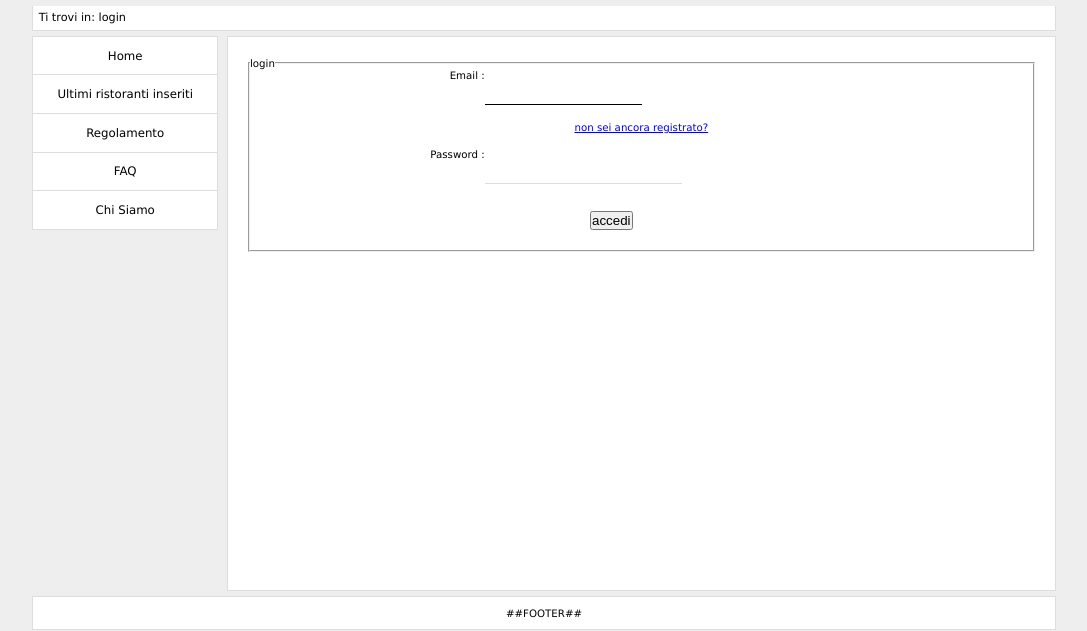
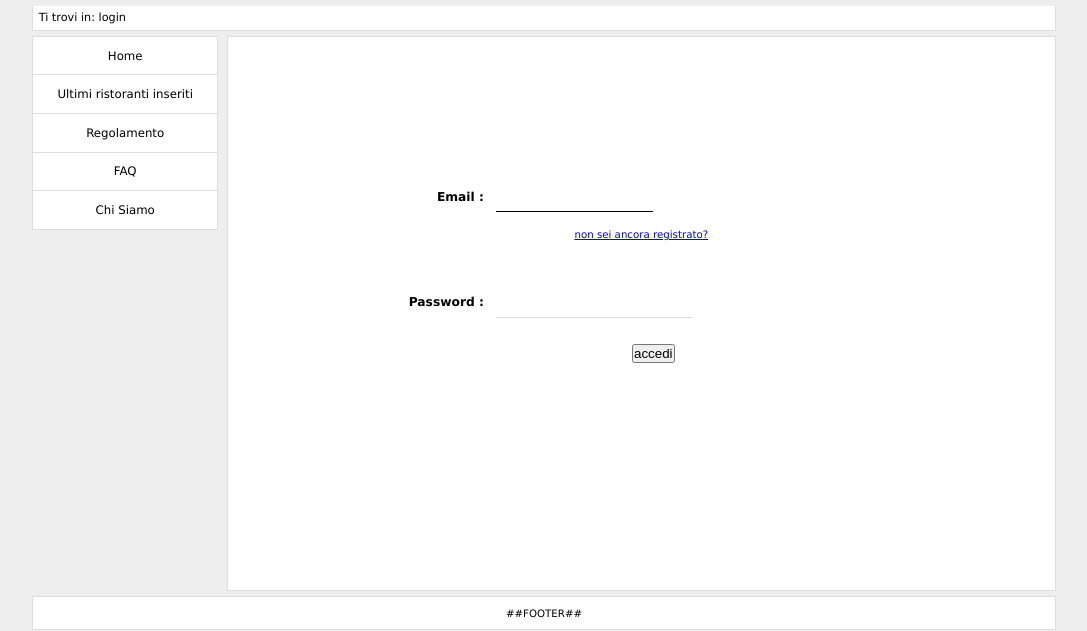
Before and after one commit to EgonGalvani/RestReview, a PHP site: page /html/login.html in a window 1280 px wide. Shown: the part 91-722 px from the top of the page, without its empty margins (96-1183 px from the left). Run offline with PHP 8.4, Linux system fonts and the light colour scheme.

Commit message:
terminato css login

```diff
--- a/css/style.css
+++ b/css/style.css
@@ -396,29 +396,41 @@ input[type="text"]:focus, input[type="password"]:focus, input[type= "email"], se
     }
 
 }
-/* ----------- CSS pagina login ------------------*/
+/* --------------------- CSS login ----------------------- */
+#form_login{
+    margin-top: 9em;
+}
+#form_login fieldset{
+    border:none;
+}
+#form_login legend{
+    display:none;
+}
 #form_login input[type= "email"], input[type= "password"]{
     display: inline-block;
-    margin-right: auto;
-    margin-left: auto;
+    margin-top: 2em;
 }
 #form_login a {
     clear:left;
     display: block;
     text-align: center;
     padding: 1.5em;
+    border-style: none;
+    outline: none;
 }
 #form_login label{
     float:left;
-    text-align: right;
-    display: inline-block;
+    font-size: 1.2em;
     text-align: right;
     width: 30%;
+    font-weight: bold;
+    margin-top: 3.3em;
+    margin-right: 1em;
 }
 #form_login input[type="submit"]{
     margin-top: 2em;
     margin-bottom: 1.5em;
     display: block;
     margin-left: auto;
-    margin-right: 30em;
+    margin-right: 27em;
 }
```
